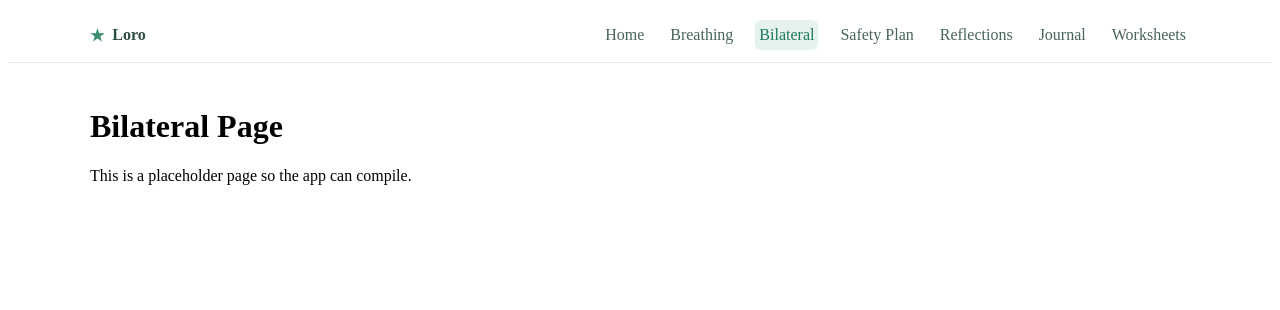
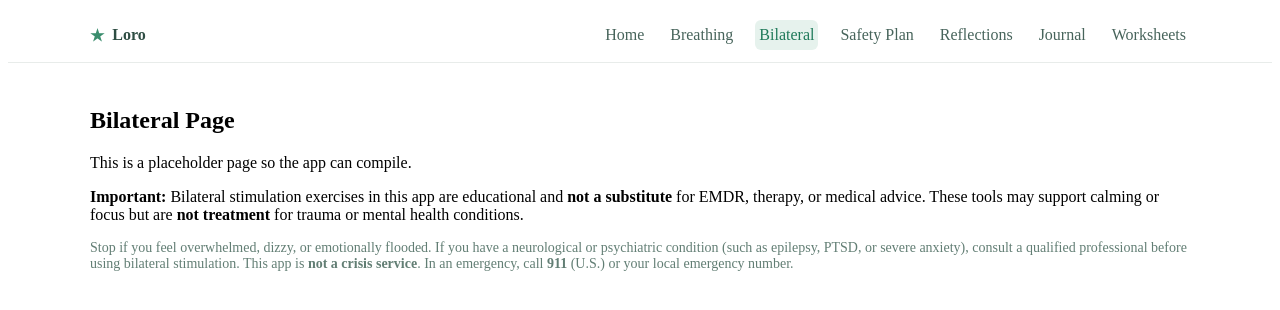
Before and after one commit to fairwjl/loro-app, a React (Vite) app in the folder client/: page /bilateral in a window 1280 px wide. Shown: the top 310 px of the page. Built offline with nearby package versions, Linux system fonts and the light colour scheme.

Commit message:
Normalize path: keep client/src/pages/BilateralPage.jsx; remove stray capitalized copy

```diff
--- a/client/src/pages/BilateralPage.jsx
+++ b/client/src/pages/BilateralPage.jsx
@@ -1,11 +1,32 @@
-// client/src/pages/BilateralPage.jsx
-import React from "react";
-
 export default function BilateralPage() {
   return (
-    <div className="p-4">
-      <h1 className="text-xl font-semibold">Bilateral Page</h1>
+    <div>
+      <h2>Bilateral Page</h2>
       <p>This is a placeholder page so the app can compile.</p>
+
+      {/* Non-emergency & safety disclaimer for Bilateral Stimulation */}
+      <section
+        className="legal-disclaimer"
+        role="note"
+        aria-label="Bilateral stimulation safety disclaimer"
+        style={{ marginTop: 16 }}
+      >
+        <p>
+          <strong>Important:</strong> Bilateral stimulation exercises in this
+          app are educational and <strong>not a substitute</strong> for EMDR,
+          therapy, or medical advice. These tools may support calming or focus
+          but are <strong>not treatment</strong> for trauma or mental health
+          conditions.
+        </p>
+        <p className="note" style={{ marginTop: 8 }}>
+          Stop if you feel overwhelmed, dizzy, or emotionally flooded. If you
+          have a neurological or psychiatric condition (such as epilepsy, PTSD,
+          or severe anxiety), consult a qualified professional before using
+          bilateral stimulation. This app is <strong>not a crisis service</strong>.
+          In an emergency, call <strong>911</strong> (U.S.) or your local
+          emergency number.
+        </p>
+      </section>
     </div>
   );
 }
```
Also changed, not shown: client/src/Pages/BilateralPage.jsx (deleted, +0 -11 lines).
